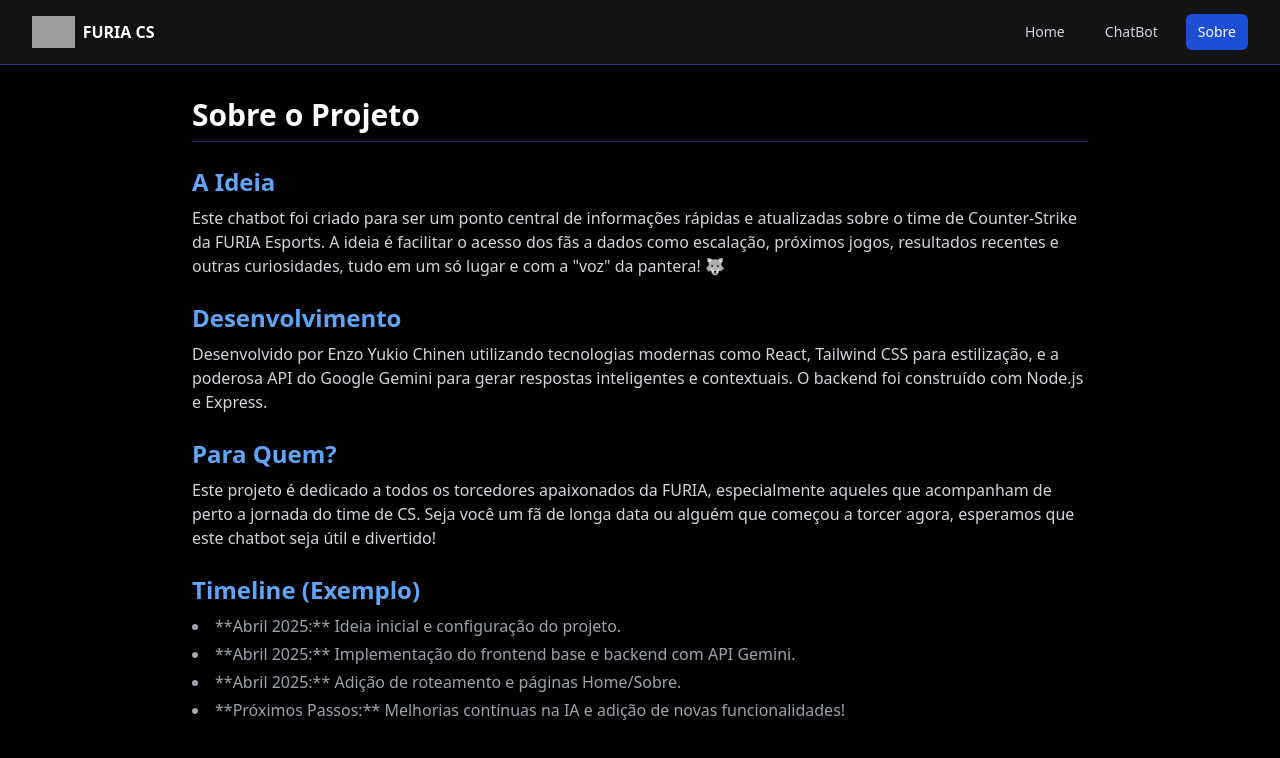
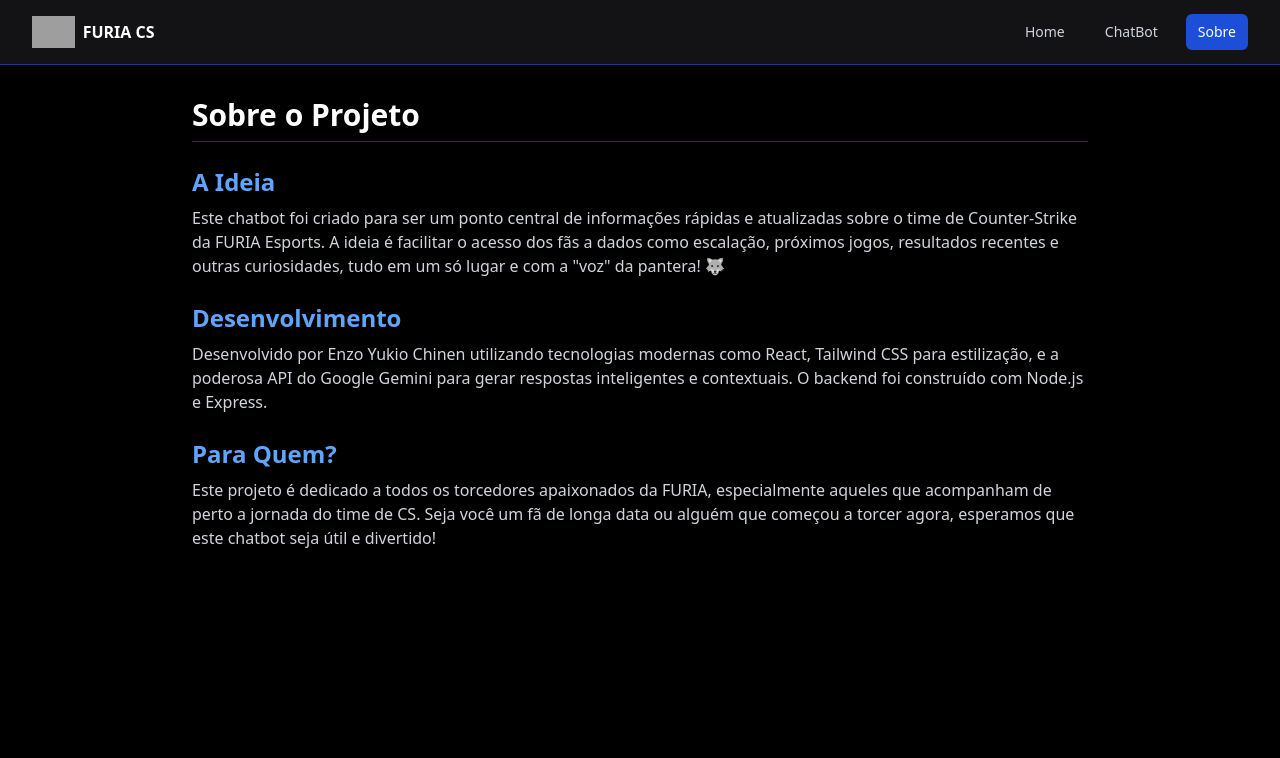
Before and after one commit to YukioChinen/FURIA-webchat, a React (Vite) app: page /sobre in a window 1280 px wide. Shown: the top 758 px of the page. Built offline with nearby package versions, Linux system fonts and the light colour scheme; grey boxes are pictures that could not be loaded.

Commit message:
Update README.md + Mudança na página AboutPage

```diff
--- a/src/pages/AboutPage.tsx
+++ b/src/pages/AboutPage.tsx
@@ -34,16 +34,6 @@
               ou alguém que começou a torcer agora, esperamos que este chatbot seja útil e divertido!
             </p>
           </section>
-
-          <section>
-            <h2 className="text-2xl font-semibold text-blue-400 mb-2">Timeline (Exemplo)</h2>
-            <ul className="list-disc list-inside space-y-1 text-gray-400">
-              <li>**Abril 2025:** Ideia inicial e configuração do projeto.</li>
-              <li>**Abril 2025:** Implementação do frontend base e backend com API Gemini.</li>
-              <li>**Abril 2025:** Adição de roteamento e páginas Home/Sobre.</li>
-              <li>**Próximos Passos:** Melhorias contínuas na IA e adição de novas funcionalidades!</li>
-            </ul>
-          </section>
         </div>
       </div>
     </div>
```
Also changed, not shown: 1 other file (tests, documents, lock files or other folders).
